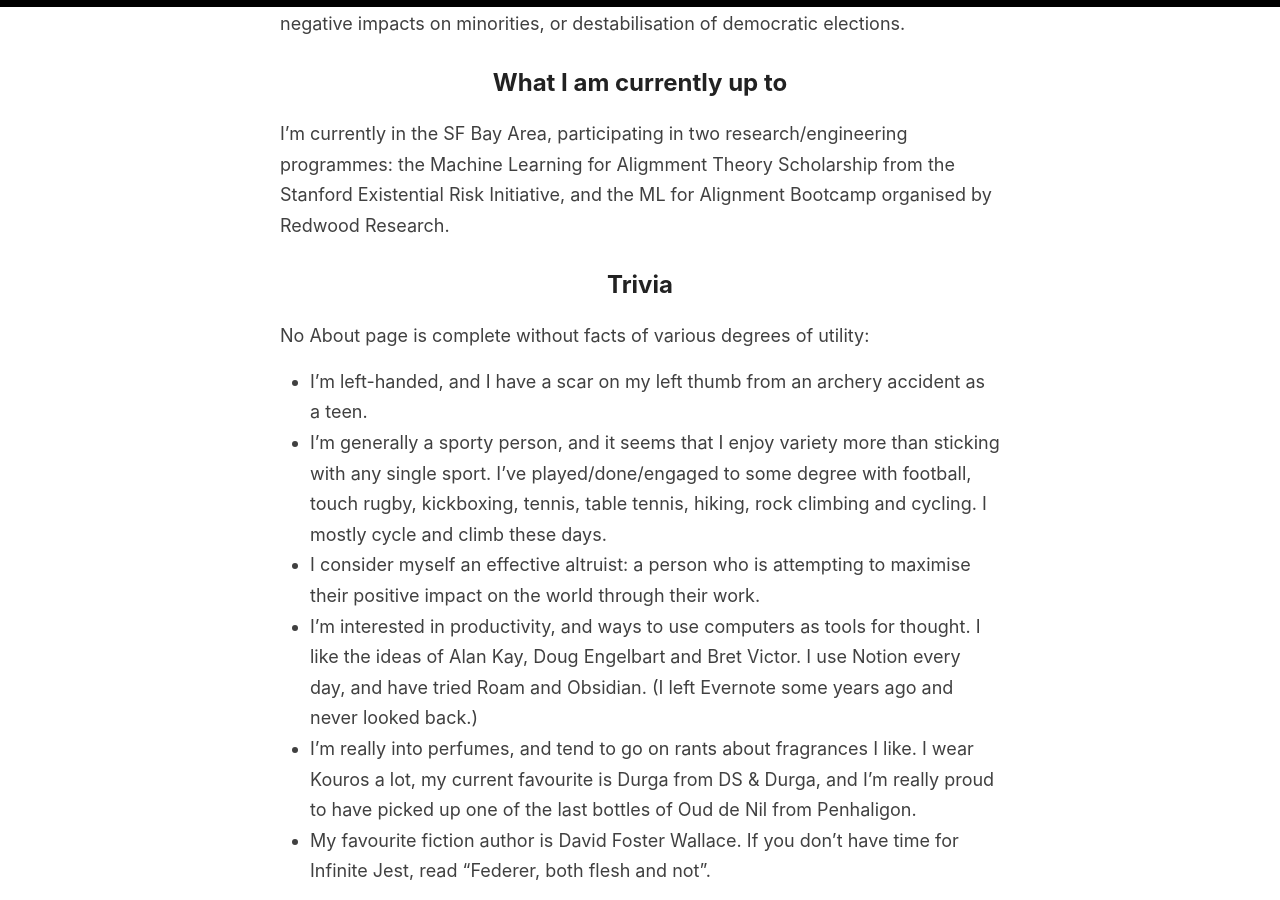
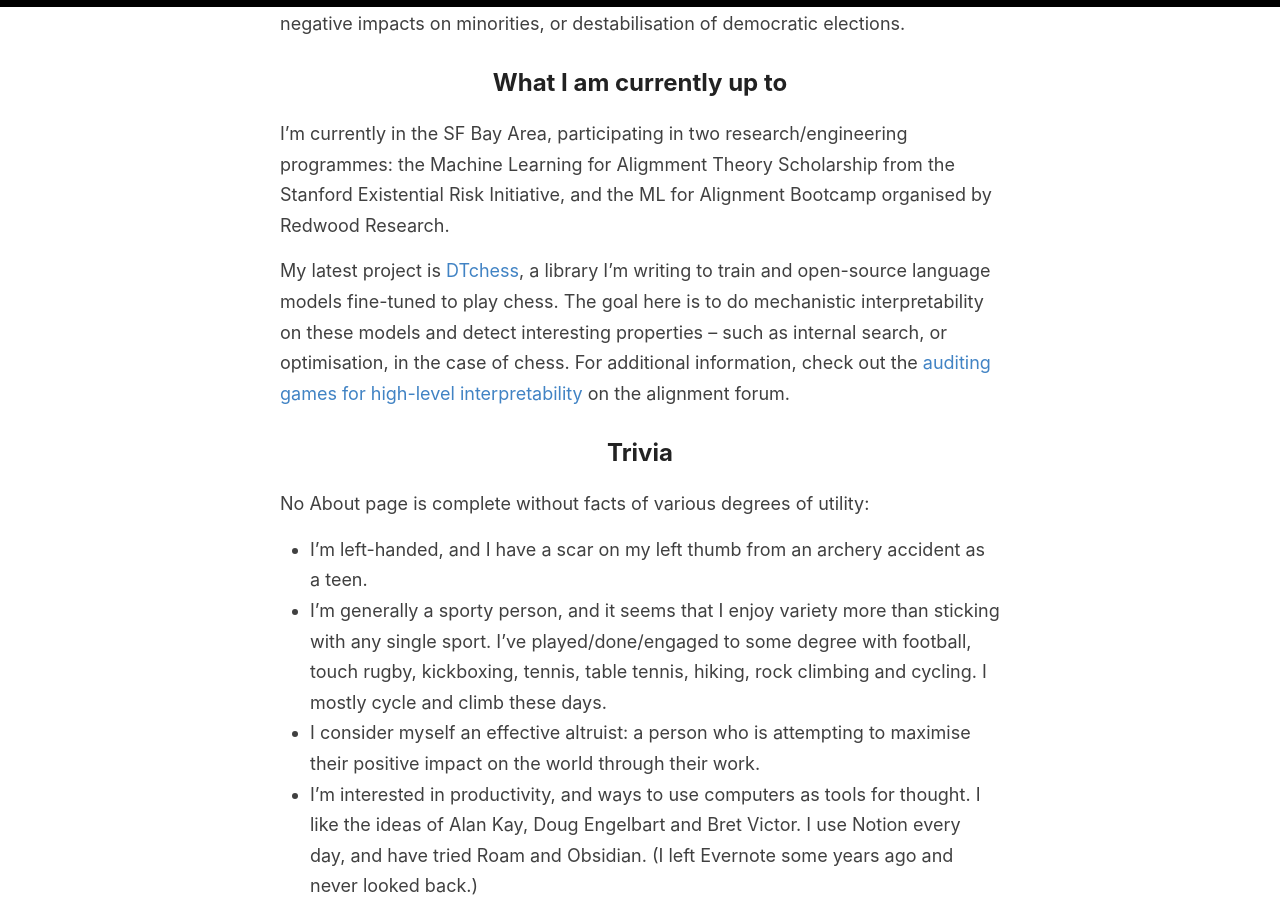
Before and after one commit to inwaves/inwaves.github.io, a Jekyll site: the page built from _pages/about.md, in a window 1280 px wide and 900 px high, scrolled down 1526 px. Built offline with Jekyll 4.4.1, drawn with Linux system fonts in a browser that asks for light colours.

Commit message:
Update about with latest work

```diff
--- a/_pages/about.md
+++ b/_pages/about.md
@@ -20,6 +20,9 @@
 ## What I am currently up to
 I'm currently in the SF Bay Area, participating in two research/engineering programmes: the Machine Learning for Aligmment Theory Scholarship from the Stanford Existential Risk Initiative, and the ML for Alignment Bootcamp organised by Redwood Research.
 
+My latest project is [DTchess](https://github.com/inwaves/dtchess), a library I'm writing to train and open-source language models fine-tuned to play chess. The goal here is to do mechanistic interpretability on these models and detect interesting properties -- such as internal search, or optimisation, in the case of chess. For additional information, check out the [auditing games for high-level
+interpretability](https://www.alignmentforum.org/posts/EbL5W5ccwfbqFiYBJ/auditing-games-for-high-level-interpretability-1) on the alignment forum.
+
 ## Trivia
 No About page is complete without facts of various degrees of utility:
 - I'm left-handed, and I have a scar on my left thumb from an archery accident as a teen.
```
